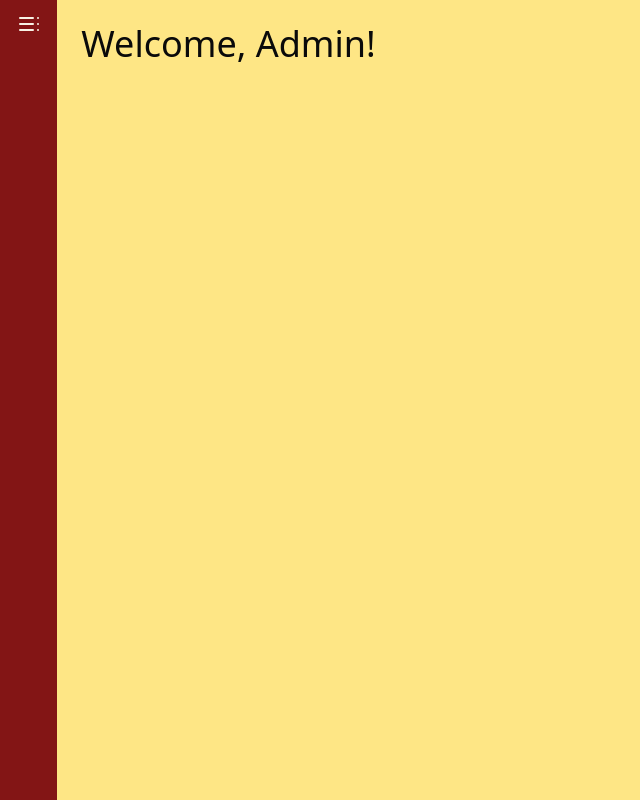
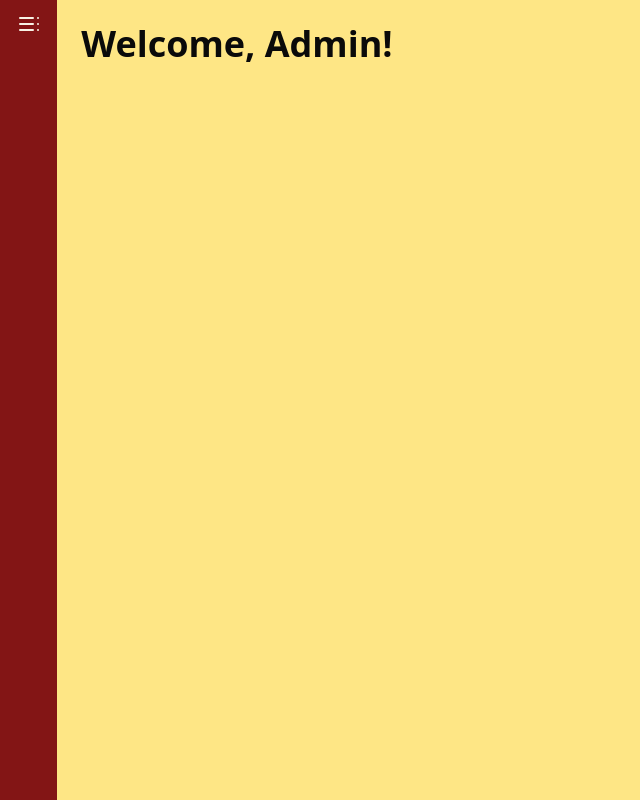
Before and after one commit to chritzadz/permisi-website, a Next.js app: page /admin/home in a window 1280 px wide. Shown: the whole page, without its empty margins (0-640 px from the left). Built offline with nearby package versions, Linux system fonts and the light colour scheme.

Commit message:
good for now

```diff
--- a/src/app/admin/home/page.tsx
+++ b/src/app/admin/home/page.tsx
@@ -91,7 +91,7 @@ const AdminHomePage = () => {
                 }
             </div>
             <div className="bg-amber-200 w-full flex flex-col">
-                <div className="w-full p-6 text-4xl">
+                <div className="w-full p-6 text-4xl font-bold">
                     Welcome, Admin!
                 </div>
             </div>
--- a/src/components/adminPanel.tsx
+++ b/src/components/adminPanel.tsx
@@ -5,7 +5,7 @@ import AdminPanelProp from "./properties/adminPanelProp";
 
 export default function AdminPanel({numberOfItem, listOfItem, handleClick, itemsRef}: AdminPanelProp) {
     return (
-        <div className="w-full h-full bg-normal-maroon shadow-2xl">
+        <div className="sm:w-1/12 md:w-full lg:w-full h-full bg-normal-maroon shadow-2xl">
             <div className="-full p-3" onClick={handleClick}>
                 {IconFactory.getIcon("TableOfContents")}
             </div>
```
